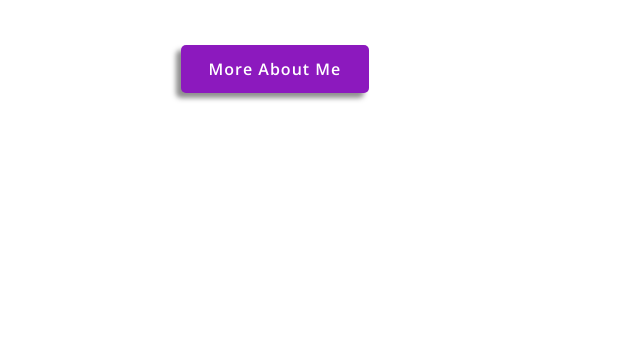
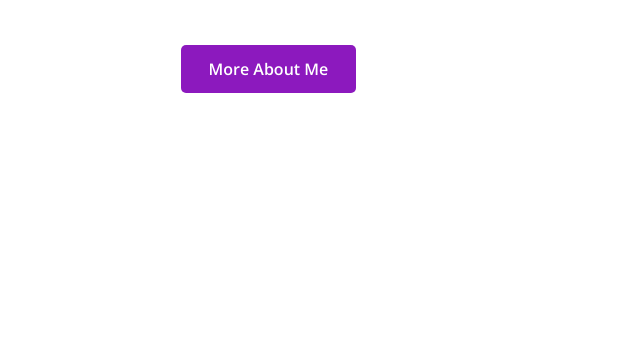
Before and after one commit to NJVS/profile, a plain HTML site: page index.html in a window 1280 px wide. Shown: the part 437-800 px from the top of the page, without its empty margins (318-958 px from the left). Drawn offline with nearby package versions, Linux system fonts and the light colour scheme; files that its build step writes are made by us from their sources.

Commit message:
button styles

```diff
--- a/styles/components/buttons.scss
+++ b/styles/components/buttons.scss
@@ -9,7 +9,6 @@
     width: max-content;
     border: none;
     border-radius: 5px;
-    box-shadow: -5px 5px 5px 0 var(--c-neutral-850);
 
     color: white;
     font-family: var(--ff-secondary);
@@ -17,7 +16,7 @@
     font-weight: 600;
     text-decoration: none;
     text-transform: capitalize;
-    letter-spacing: 1px;
+    // letter-spacing: 1px;
 
     &.btn-primary {
         background-color: var(--c-yellow-400);
```
